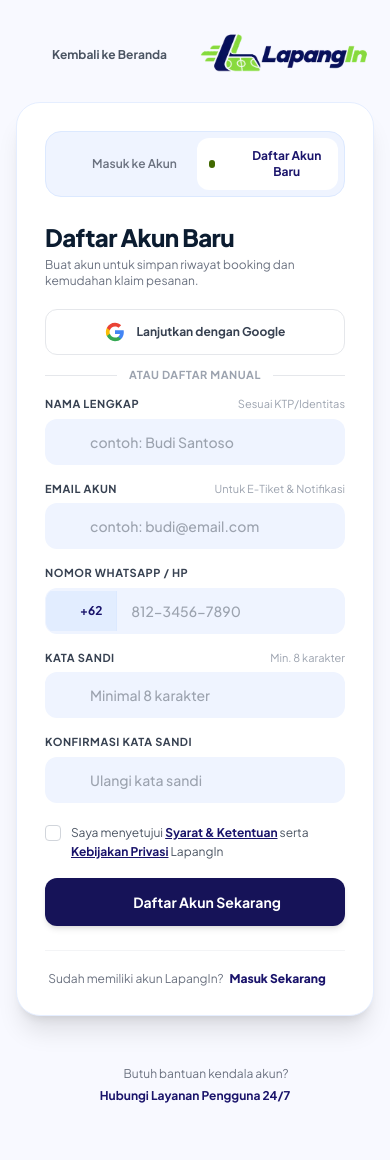
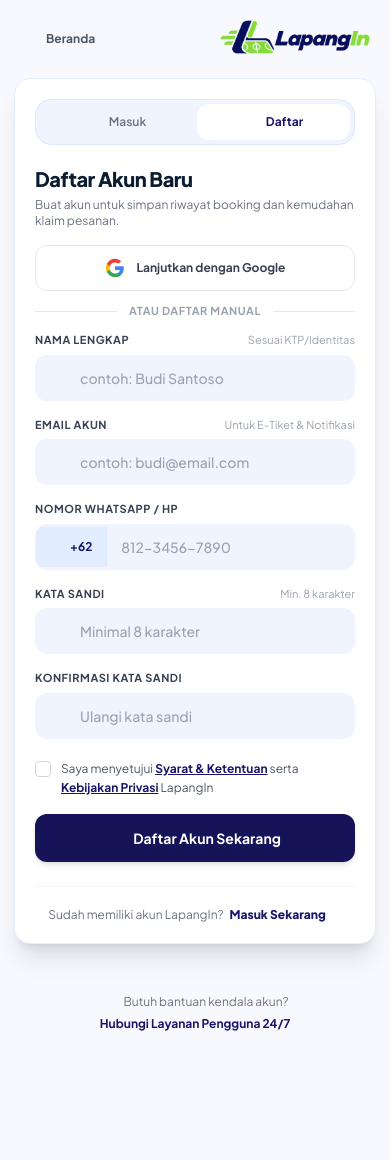
Before and after one commit to yosima050/lapangin-webapp, a Laravel app: page /register in a window 390 px wide. After the commit the page ends 1031 px from the top, so only its background shows below. Run offline with Laravel 12, Linux system fonts and the light colour scheme; style sheets or scripts are compiled from the project's sources; some libraries are stand-ins or nearby versions.

Commit message:
Fix login di hp

```diff
--- a/resources/views/auth/login.blade.php
+++ b/resources/views/auth/login.blade.php
@@ -13,7 +13,7 @@
         $prefilledName = old('name', request('name', ''));
     @endphp
 
-    <div class="min-h-screen py-8 px-4 sm:px-6 lg:px-8 flex flex-col justify-between"
+    <div class="min-h-screen py-4 sm:py-8 px-3.5 sm:px-6 lg:px-8 flex flex-col justify-between"
          x-data="{
              tab: '{{ $activeTab }}',
              showPassword: false,
@@ -37,14 +37,15 @@
          }">
 
         {{-- Top Minimalist Navigation Bar --}}
-        <div class="max-w-7xl mx-auto w-full flex items-center justify-between mb-6 sm:mb-10">
+        <div class="max-w-7xl mx-auto w-full flex items-center justify-between mb-4 sm:mb-10">
             <a href="{{ route('home') }}"
-               class="inline-flex items-center gap-2 px-3 py-2 rounded-xl text-xs sm:text-sm font-bold text-gray-600 hover:text-[#1a146b] hover:bg-white/80 transition shadow-xs">
+               class="inline-flex items-center gap-1.5 sm:gap-2 px-2.5 sm:px-3 py-1.5 sm:py-2 rounded-xl text-xs sm:text-sm font-bold text-gray-600 hover:text-[#1a146b] hover:bg-white/80 transition shadow-xs">
                 <x-lucide-arrow-left class="w-4 h-4 shrink-0" />
-                <span>Kembali ke Beranda</span>
+                <span class="sm:hidden">Beranda</span>
+                <span class="hidden sm:inline">Kembali ke Beranda</span>
             </a>
 
-            <div class="lg:hidden">
+            <div class="lg:hidden scale-90 sm:scale-100 origin-right">
                 <x-application-logo />
             </div>
         </div>
@@ -112,30 +113,32 @@
 
             {{-- Right Column: Interactive Auth Card (Single Unified Container) --}}
             <div class="lg:col-span-6 flex justify-center w-full">
-                <div class="w-full max-w-lg bg-white rounded-3xl p-7 sm:p-10 shadow-xl border border-[#e5eeff] transition-all">
+                <div class="w-full max-w-lg bg-white rounded-2xl sm:rounded-3xl p-5 sm:p-10 shadow-xl border border-[#e5eeff] transition-all">
 
-                    {{-- Top Tabs Segmented Control (Smooth Client-Side Switch with Native Link Fallback) --}}
-                    <div class="bg-[#eff4ff] p-1.5 rounded-2xl flex items-center gap-1 mb-6 border border-[#dce9ff]">
+                    {{-- Top Tabs Segmented Control (1 baris rapi di HP & Desktop) --}}
+                    <div class="bg-[#eff4ff] p-1 sm:p-1.5 rounded-2xl flex items-center gap-1 mb-5 sm:mb-6 border border-[#dce9ff]">
                         <a
                             id="btn-tab-login"
                             href="{{ route('login') }}"
                             onclick="window.switchAuthTab && window.switchAuthTab('login', event)"
-                            class="flex-1 py-2.5 px-3 rounded-xl font-headline text-xs sm:text-sm flex items-center justify-center gap-2 text-center transition cursor-pointer {{ $activeTab === 'login' ? 'bg-white text-[#1a146b] font-bold shadow-xs active-tab' : 'text-gray-500 hover:text-[#1a146b] font-semibold' }}"
+                            class="flex-1 py-2.5 px-2.5 sm:px-3 rounded-xl font-headline text-xs sm:text-sm flex items-center justify-center gap-1.5 sm:gap-2 text-center whitespace-nowrap transition cursor-pointer {{ $activeTab === 'login' ? 'bg-white text-[#1a146b] font-bold shadow-xs active-tab' : 'text-gray-500 hover:text-[#1a146b] font-semibold' }}"
                         >
-                            <span id="dot-tab-login" class="w-2 h-2 rounded-full bg-[#416900] {{ $activeTab === 'login' ? '' : 'hidden' }}"></span>
+                            <span class="hidden sm:inline-flex items-center"><span id="dot-tab-login" class="w-2 h-2 rounded-full bg-[#416900] {{ $activeTab === 'login' ? '' : 'hidden' }}"></span></span>
                             <x-lucide-log-in class="w-4 h-4 shrink-0" />
-                            <span>Masuk ke Akun</span>
+                            <span class="sm:hidden">Masuk</span>
+                            <span class="hidden sm:inline">Masuk ke Akun</span>
                         </a>
 
                         <a
                             id="btn-tab-register"
                             href="{{ route('register') }}"
                             onclick="window.switchAuthTab && window.switchAuthTab('register', event)"
-                            class="flex-1 py-2.5 px-3 rounded-xl font-headline text-xs sm:text-sm flex items-center justify-center gap-2 text-center transition cursor-pointer {{ $activeTab === 'register' ? 'bg-white text-[#1a146b] font-bold shadow-xs active-tab' : 'text-gray-500 hover:text-[#1a146b] font-semibold' }}"
+                            class="flex-1 py-2.5 px-2.5 sm:px-3 rounded-xl font-headline text-xs sm:text-sm flex items-center justify-center gap-1.5 sm:gap-2 text-center whitespace-nowrap transition cursor-pointer {{ $activeTab === 'register' ? 'bg-white text-[#1a146b] font-bold shadow-xs active-tab' : 'text-gray-500 hover:text-[#1a146b] font-semibold' }}"
                         >
-                            <span id="dot-tab-register" class="w-2 h-2 rounded-full bg-[#416900] {{ $activeTab === 'register' ? '' : 'hidden' }}"></span>
+                            <span class="hidden sm:inline-flex items-center"><span id="dot-tab-register" class="w-2 h-2 rounded-full bg-[#416900] {{ $activeTab === 'register' ? '' : 'hidden' }}"></span></span>
                             <x-lucide-user-plus class="w-4 h-4 shrink-0" />
-                            <span>Daftar Akun Baru</span>
+                            <span class="sm:hidden">Daftar</span>
+                            <span class="hidden sm:inline">Daftar Akun Baru</span>
                         </a>
                     </div>
 
@@ -146,8 +149,8 @@
                          class="{{ $activeTab === 'login' ? '' : 'hidden' }}"
                          @if($activeTab !== 'login') style="display: none;" @endif>
 
-                        <div class="mb-5">
-                            <h2 class="text-2xl font-headline font-black text-[#0b1c30] tracking-tight">
+                        <div class="mb-4 sm:mb-5">
+                            <h2 class="text-xl sm:text-2xl font-headline font-black text-[#0b1c30] tracking-tight">
                                 Selamat Datang Kembali
                             </h2>
                             <p class="text-xs sm:text-sm text-gray-500 mt-1">
@@ -261,8 +264,8 @@
                                 @endif
                             </div>
 
-                            {{-- Remember Me & Security Badge --}}
-                            <div class="flex items-center justify-between pt-1">
+                            {{-- Remember Me --}}
+                            <div class="flex items-center pt-1">
                                 <label for="remember_me" class="inline-flex items-center gap-2 cursor-pointer">
                                     <input
                                         id="remember_me"
@@ -274,21 +277,16 @@
                                         Ingat Saya di Perangkat Ini
                                     </span>
                                 </label>
-
-                                <span class="inline-flex items-center gap-1 text-[11px] font-bold text-[#416900]">
-                                    <x-lucide-lock class="w-3.5 h-3.5 shrink-0" />
-                                    <span>Sesi Aman</span>
-                                </span>
                             </div>
 
                             {{-- Submit Button --}}
                             <button
                                 type="submit"
-                                class="w-full mt-6 py-3.5 px-6 rounded-xl bg-[#161358] hover:bg-[#25207c] text-white font-headline font-bold text-sm shadow-md hover:shadow-lg transition flex items-center justify-center gap-2 group cursor-pointer"
+                                class="w-full mt-5 sm:mt-6 py-3.5 px-6 rounded-xl bg-[#161358] hover:bg-[#25207c] text-white font-headline font-bold text-sm shadow-md hover:shadow-lg transition flex items-center justify-center gap-2 group cursor-pointer"
                             >
                                 <span>Masuk Sekarang</span>
-                                <span class="inline-flex items-center justify-center w-5 h-5 rounded-full bg-[#acf847] text-[#102000] text-xs font-bold transition group-hover:translate-x-0.5">
-                                    →
+                                <span class="inline-flex items-center justify-center w-5 h-5 rounded-full bg-[#acf847] text-[#102000] transition group-hover:translate-x-0.5">
+                                    <x-lucide-arrow-right class="w-3.5 h-3.5 shrink-0" />
                                 </span>
                             </button>
                         </form>
@@ -315,8 +313,8 @@
                          class="{{ $activeTab === 'register' ? '' : 'hidden' }}"
                          @if($activeTab !== 'register') style="display: none;" @endif>
 
-                        <div class="mb-5">
-                            <h2 class="text-2xl font-headline font-black text-[#0b1c30] tracking-tight">
+                        <div class="mb-4 sm:mb-5">
+                            <h2 class="text-xl sm:text-2xl font-headline font-black text-[#0b1c30] tracking-tight">
                                 Daftar Akun Baru
                             </h2>
                             <p class="text-xs sm:text-sm text-gray-500 mt-1">
@@ -707,14 +705,16 @@
                 }
 
                 if (btnLogin && btnRegister) {
+                    const activeClasses = 'flex-1 py-2.5 px-2.5 sm:px-3 rounded-xl font-headline text-xs sm:text-sm flex items-center justify-center gap-1.5 sm:gap-2 text-center whitespace-nowrap transition cursor-pointer bg-white text-[#1a146b] font-bold shadow-xs active-tab';
+                    const inactiveClasses = 'flex-1 py-2.5 px-2.5 sm:px-3 rounded-xl font-headline text-xs sm:text-sm flex items-center justify-center gap-1.5 sm:gap-2 text-center whitespace-nowrap transition cursor-pointer text-gray-500 hover:text-[#1a146b] font-semibold';
                     if (isLogin) {
-                        btnLogin.className = 'flex-1 py-2.5 px-3 rounded-xl font-headline text-xs sm:text-sm flex items-center justify-center gap-2 text-center transition cursor-pointer bg-white text-[#1a146b] font-bold shadow-xs active-tab';
-                        btnRegister.className = 'flex-1 py-2.5 px-3 rounded-xl font-headline text-xs sm:text-sm flex items-center justify-center gap-2 text-center transition cursor-pointer text-gray-500 hover:text-[#1a146b] font-semibold';
+                        btnLogin.className = activeClasses;
+                        btnRegister.className = inactiveClasses;
                         if (dotLogin) dotLogin.classList.remove('hidden');
                         if (dotRegister) dotRegister.classList.add('hidden');
                     } else {
-                        btnRegister.className = 'flex-1 py-2.5 px-3 rounded-xl font-headline text-xs sm:text-sm flex items-center justify-center gap-2 text-center transition cursor-pointer bg-white text-[#1a146b] font-bold shadow-xs active-tab';
-                        btnLogin.className = 'flex-1 py-2.5 px-3 rounded-xl font-headline text-xs sm:text-sm flex items-center justify-center gap-2 text-center transition cursor-pointer text-gray-500 hover:text-[#1a146b] font-semibold';
+                        btnRegister.className = activeClasses;
+                        btnLogin.className = inactiveClasses;
                         if (dotRegister) dotRegister.classList.remove('hidden');
                         if (dotLogin) dotLogin.classList.add('hidden');
                     }
```
Also changed, not shown: 3 other files.
